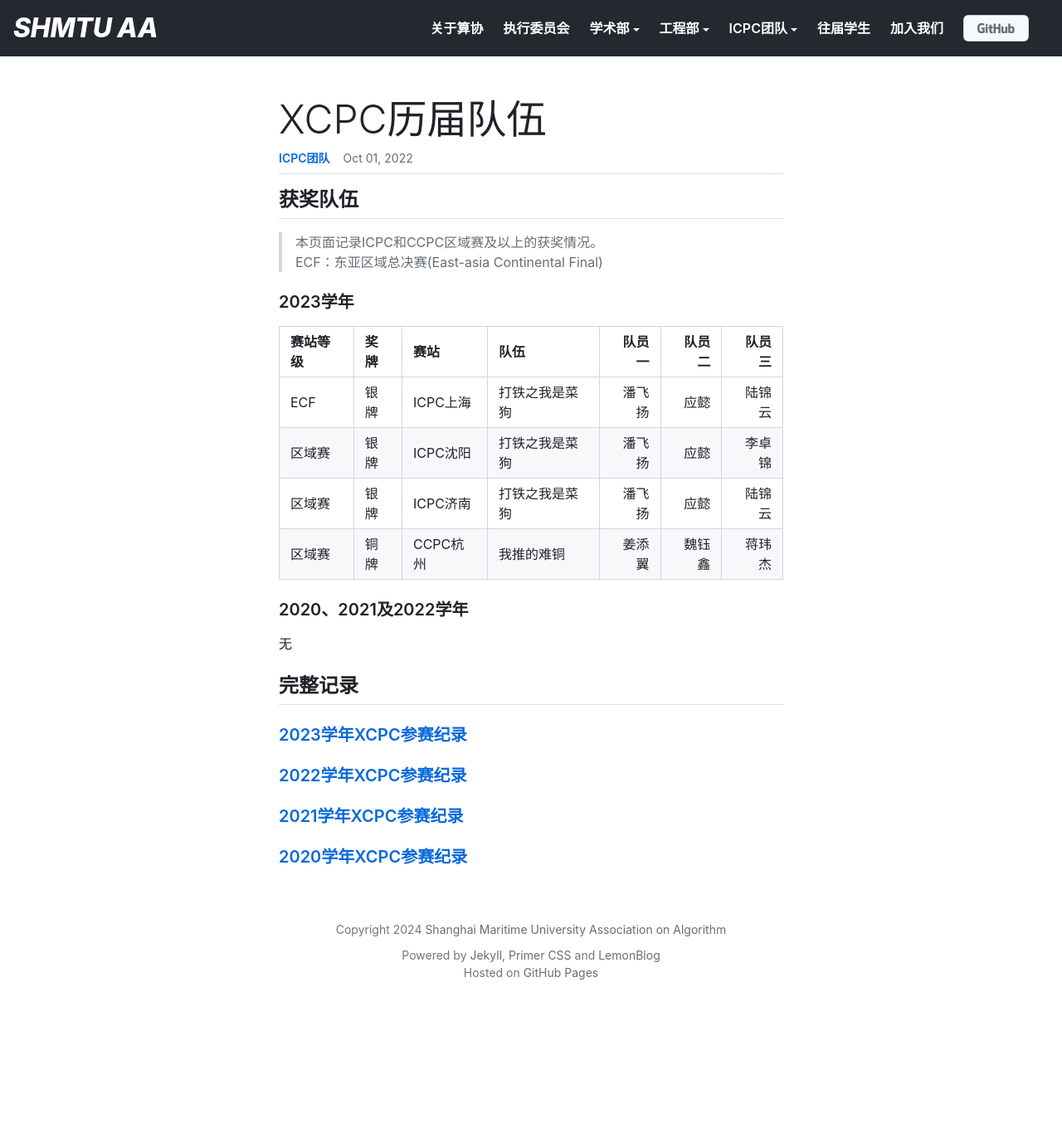
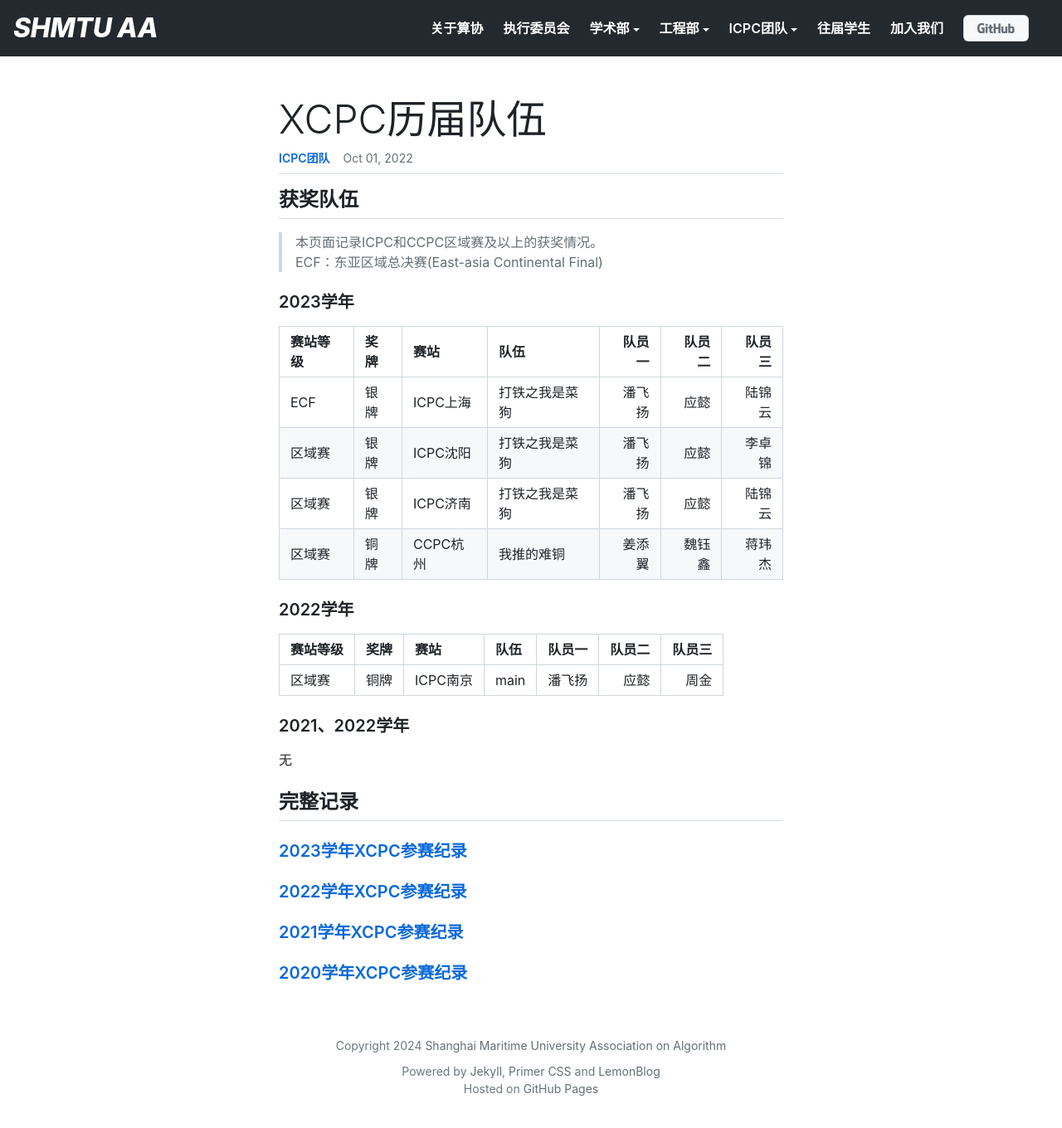
Before and after one commit to shmtuaa/shmtuaa.org, a Jekyll site: the page built from _posts/2022-10-01-ICPC-contest-record.md, in a window 1280 px wide and 1363 px high. Shown: the top 1360 px of the window at 83% size. Built offline with Jekyll 4.4.1, drawn with Linux system fonts in a browser that asks for light colours.

Commit message:
feat: add whole records

```diff
--- a/_posts/2022-10-01-ICPC-contest-record.md
+++ b/_posts/2022-10-01-ICPC-contest-record.md
@@ -20,7 +20,13 @@ excerpt: 这里记录ICPC Group在ICPC/CCPC区域赛及以上的参赛队伍。
 | 区域赛  | 银牌 | ICPC济南 | 打铁之我是菜狗 | 潘飞扬 |  应懿 | 陆锦云 |
 | 区域赛  | 铜牌 | CCPC杭州 | 我推的难铜   | 姜添翼 | 魏钰鑫 | 蒋玮杰 |
 
-### 2020、2021及2022学年
+### 2022学年
+
+| 赛站等级 | 奖牌 | 赛站     | 队伍   | 队员一 | 队员二 | 队员三 |
+|:-----|:---|:-------|:-----|----:|----:|----:|
+| 区域赛  | 铜牌 | ICPC南京 | main | 潘飞扬 |  应懿 |  周金 |
+
+### 2021、2022学年
 
 无
 
```
